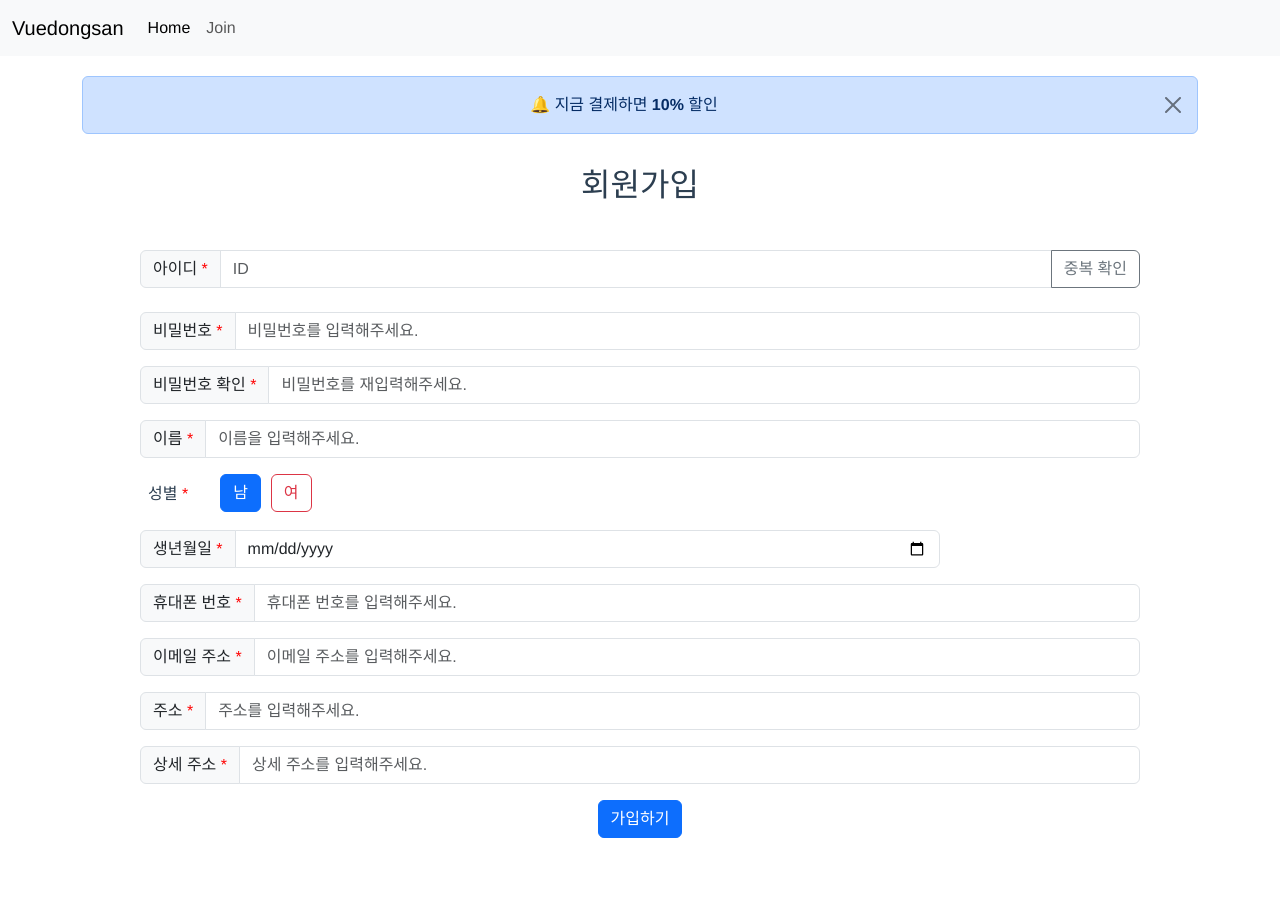
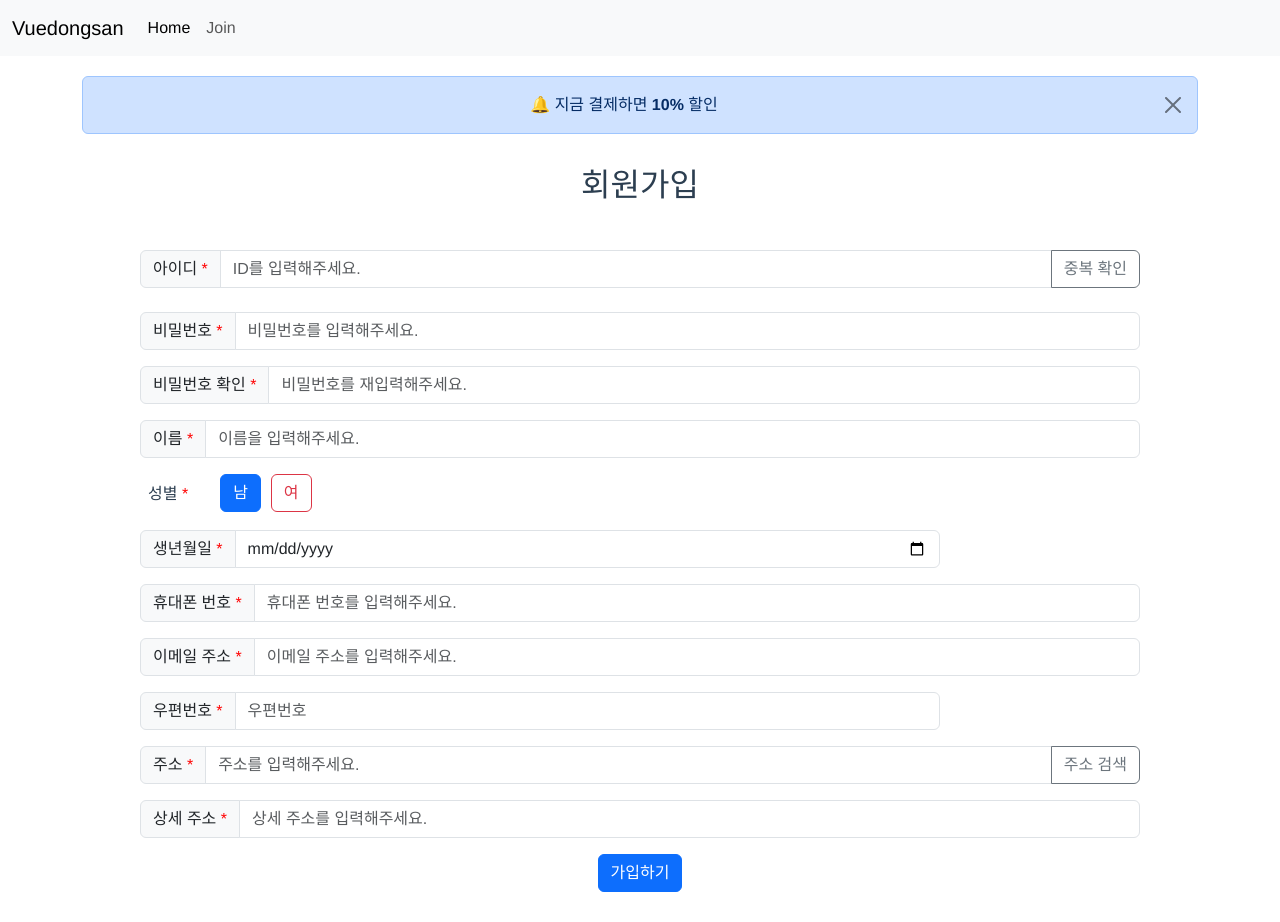
Before and after one commit to wlal960104/vue3_vuedongsan_v2, a Vue app: page /join in a window 1280 px wide. Before the commit the page ends 868 px from the top, so only its background shows below. Built offline with nearby package versions, Linux system fonts and the light colour scheme.

Commit message:
[24.08.13] Join.vue 주소 api 완료

```diff
--- a/public/index.html
+++ b/public/index.html
@@ -6,6 +6,7 @@
     <meta name="viewport" content="width=device-width,initial-scale=1.0">
     <link rel="icon" href="<%= BASE_URL %>favicon.ico">
     <title><%= htmlWebpackPlugin.options.title %></title>
+  <script src="//t1.daumcdn.net/mapjsapi/bundle/postcode/prod/postcode.v2.js"></script>
   </head>
   <body>
     <noscript>
@@ -13,5 +14,6 @@
     </noscript>
     <div id="app"></div>
     <!-- built files will be auto injected -->
+
   </body>
 </html>
--- a/src/components/Join.vue
+++ b/src/components/Join.vue
@@ -6,7 +6,8 @@
       <!--<label for="input-id" class="form-label">Your vanity URL</label>-->
       <div class="input-group mb-4 input-join">
         <label class="input-group-text">아이디 <span class="highlight-red">&nbsp;*</span></label>
-        <input aria-describedby="button-addon2" aria-label="Recipient's username" class="form-control" id="input-id" placeholder="ID"
+        <input id="input-id" aria-describedby="button-addon2" aria-label="Recipient's username" class="form-control"
+               placeholder="ID를 입력해주세요."
                type="text">
         <button class="btn btn-outline-secondary" type="button">중복 확인</button>
       </div>
@@ -57,11 +58,18 @@
                placeholder="이메일 주소를 입력해주세요."
                type="text">
       </div>
+      <div class="input-group mb-3 input-postcode">
+        <label class="input-group-text">우편번호<span class="highlight-red">&nbsp;*</span></label>
+        <input aria-describedby="button-addon2" aria-label="Recipient's username" class="form-control"
+               placeholder="우편번호"
+               type="text" v-model="postcode" readonly>
+      </div>
       <div class="input-group mb-3">
         <label class="input-group-text">주소<span class="highlight-red">&nbsp;*</span></label>
         <input aria-describedby="button-addon2" aria-label="Recipient's username" class="form-control"
-               placeholder="주소를 입력해주세요."
-               type="text">
+               id="address" placeholder="주소를 입력해주세요."
+               type="text" v-model = "address" readonly>
+        <button @click="searchAddress" class="btn btn-outline-secondary" type="button">주소 검색</button>
       </div>
       <div class="input-group mb-3">
         <label class="input-group-text">상세 주소<span class="highlight-red">&nbsp;*</span></label>
@@ -71,28 +79,68 @@
       </div>
        <button type="submit" class="btn btn-primary">가입하기</button>
 
-
-
-
-
     </div>
   </div>
-
-
-
-  <!--&lt;!&ndash; 게터 테스트 &ndash;&gt;-->
-  <!--<div class="radio-gender row">-->
-  <!--  <div class="col-2">성별</div>-->
-  <!--  <div class="col-auto">나이</div>-->
-  <!--</div>-->
-
-
-
 </template>
 
 <script>
 export default {
   name: 'Join',
+  data() {
+    return {
+      postcode: "",
+      address: "",
+      extraAddress: "",
+    }
+  },
+  methods : {
+    searchAddress() {
+       new window.daum.Postcode({
+         oncomplete: (data) => {
+          if (this.extraAddress !== "") {
+            this.extraAddress = "";
+          }
+          if (data.userSelectedType === "R") {
+            // 사용자가 도로명 주소를 선택했을 경우
+            this.address = data.roadAddress;
+          } else {
+            // 사용자가 지번 주소를 선택했을 경우(J)
+            this.address = data.jibunAddress;
+          }
+
+          // 사용자가 선택한 주소가 도로명 타입일때 참고항목을 조합한다.
+          if (data.userSelectedType === "R") {
+            // 법정동명이 있을 경우 추가한다. (법정리는 제외)
+            // 법정동의 경우 마지막 문자가 "동/로/가"로 끝난다.
+            if (data.bname !== "" && /[동|로|가]$/g.test(data.bname)) {
+              this.extraAddress += data.bname;
+            }
+            // 건물명이 있고, 공동주택일 경우 추가한다.
+            if (data.buildingName !== "" && data.apartment === "Y") {
+              this.extraAddress +=
+                this.extraAddress !== ""
+                  ? `, ${data.buildingName}`
+                  : data.buildingName;
+            }
+            // 표시할 참고항목이 있을 경우, 괄호까지 추가한 최종 문자열을 만든다.
+            if (this.extraAddress !== "") {
+              this.extraAddress = `(${this.extraAddress})`;
+            }
+          } else {
+            this.extraAddress = "";
+          }
+          // 우편번호를 입력한다.
+          this.postcode = data.zonecode;
+        },
+      }).open();
+    }
+  },
+  mounted() {
+    console.log('this > ', this);
+  },
+  updated() {
+    console.log('뭐냐고')
+  }
 }
 </script>
 
@@ -115,4 +163,8 @@ export default {
   width: 80%;
 }
 
+.input-postcode {
+  width: 80%;
+}
+
 </style>
```
